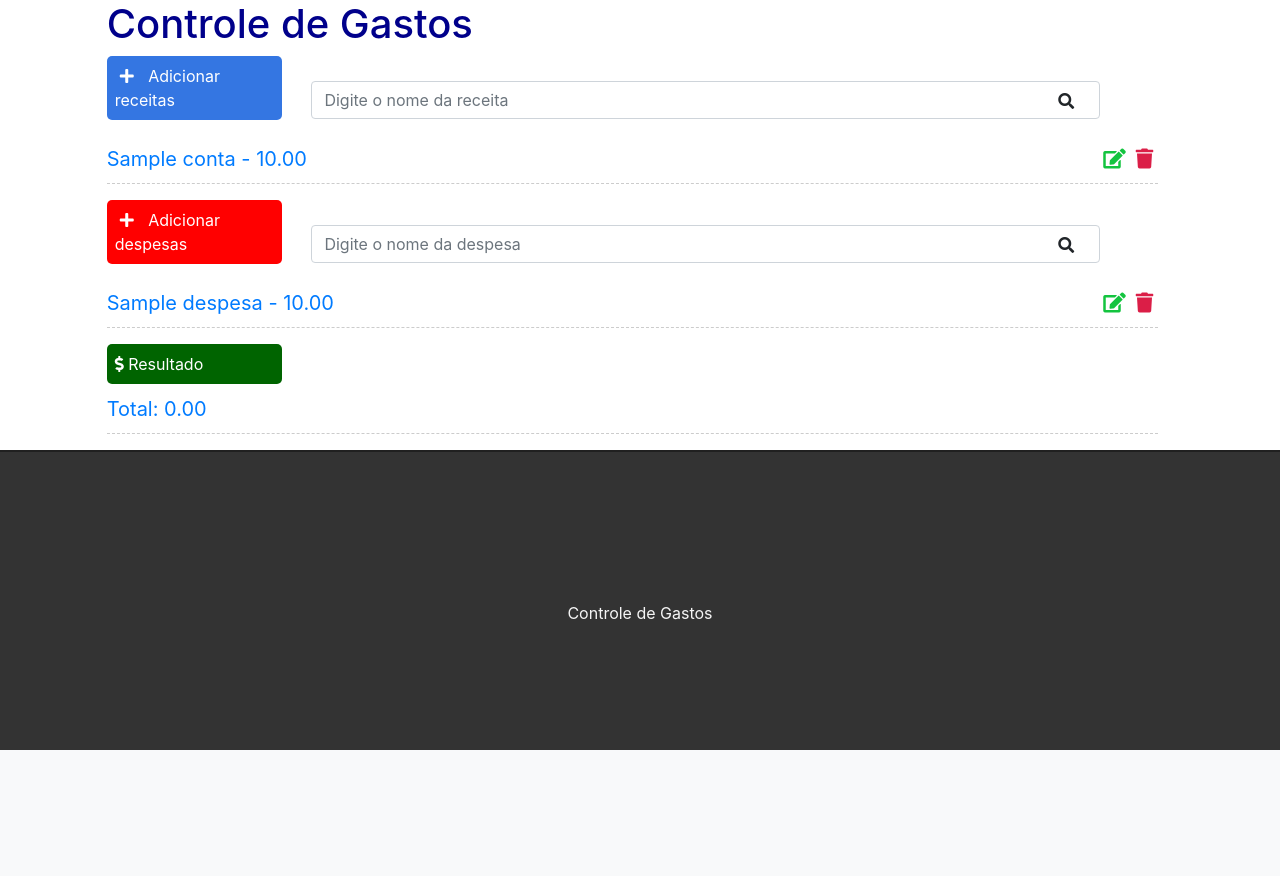
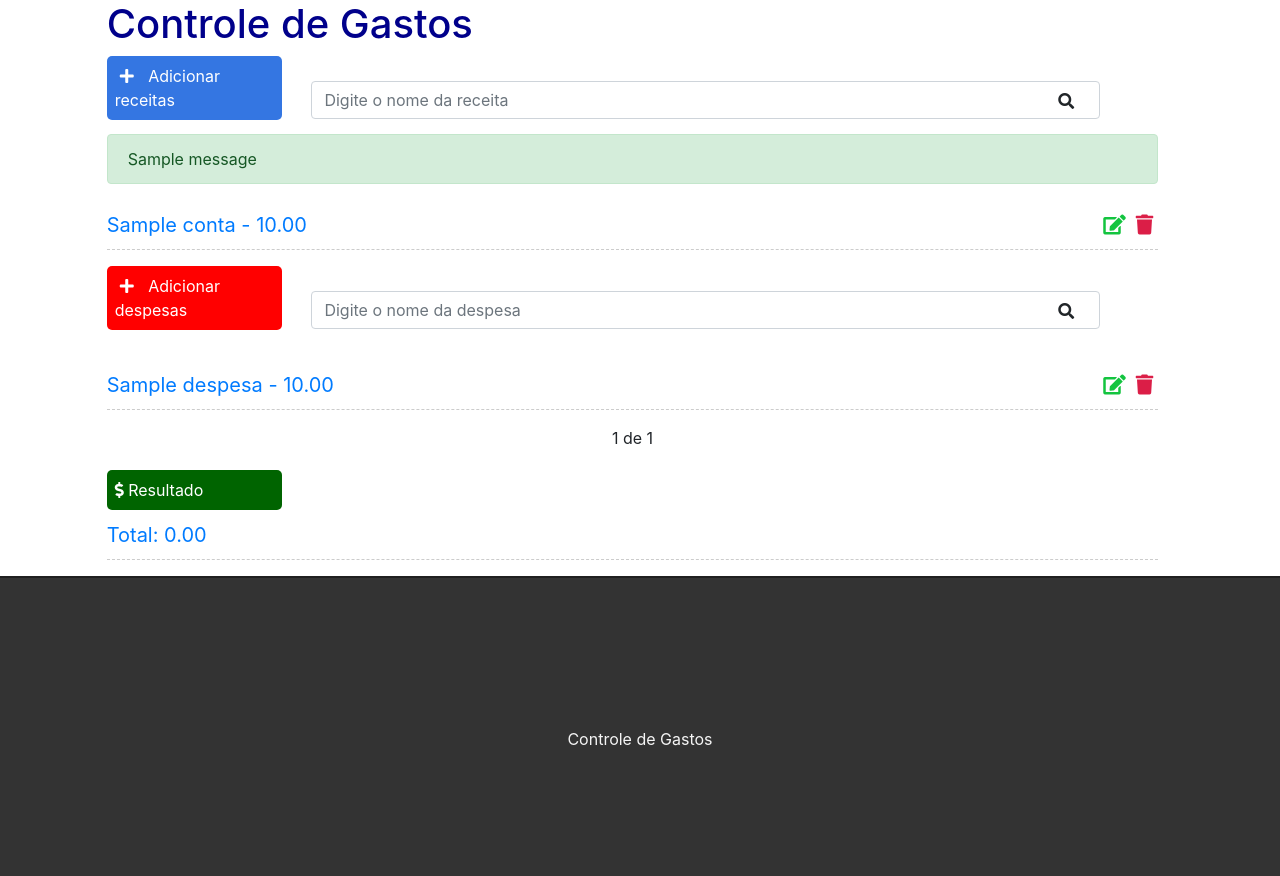
Before and after one commit to taisatavares/controle_gastos, a Django app: page / in a window 1280 px wide. Shown: the part 57-933 px from the top of the page. Before the commit the page ends 807 px from the top, so only its background shows below. Run offline with Django 4.2, Linux system fonts and the light colour scheme; tables that the repository leaves empty hold one stand-in row (values such as "Sample post"); one stand-in notice (Sample message) is shown; some libraries are stand-ins or nearby versions.

Commit message:
configuração deletar e paginação

```diff
--- a/contas/static/css/styles.css
+++ b/contas/static/css/styles.css
@@ -249,3 +249,40 @@ footer p {
     top: 50%;
     position: relative;
 }
+
+/* Messages receitas */
+
+ul.messages {
+    padding: 0;
+}
+
+ul.messages li {
+    list-style: none;
+}
+
+/* Messages2 Despesas */
+
+ul.messages2 {
+    padding: 0;
+}
+
+ul.messages2 li {
+    list-style: none;
+}
+
+/* Paginação */
+
+.pagination {
+    margin-bottom: 20px;
+}
+
+.step-links {
+    position: relative;
+    margin-left: auto;
+    margin-right: auto;
+}
+
+.step-links .current {
+    margin-left: 5px;
+    margin-right: 5px;
+}
--- a/contas/static/js/scripts.js
+++ b/contas/static/js/scripts.js
@@ -0,0 +1,17 @@
+$(document).ready(function() {
+
+    var deleteBtn = $('.delete-btn');
+
+    $(deleteBtn).on('click', function(e) {
+
+        e.preventDefault();
+
+        var delLink = $(this).attr('href');
+        var result = confirm('Tem certeza que deseja deletar?');
+
+        if(result) {
+            window.location.href = delLink;
+        }
+    });
+
+});
--- a/contas/templates/contas/list.html
+++ b/contas/templates/contas/list.html
@@ -14,11 +14,18 @@
         <input class="form-control" type="text" id="pesquisa" name="search" name="search" placeholder="Digite o nome da receita">
         <i class="fas fa-search"></i>
     </div>
+    {% if messages %}
+    <ul class="messages">
+        {% for message in messages %}
+            <li {% if message.tags %} class="alert alert-{{message.tags}}"{% endif %}>{{ message }}</li>
+        {% endfor %}
+    </ul>
+    {% endif %}
     <ul class="conta-list">
         {% for conta in contas %}
         <li class="conta-item">
             <span><a href="/conta/{{conta.id}}">{{conta.titulo}} - {{conta.valor}}</a></span>
-            <span><i class="fas fa-trash"></i></span>
+            <a href="delete/{{conta.id}}" class="delete-btn"><span><i class="fas fa-trash"></i></span></a>
             <a href="edit/{{conta.id}}"><span><i class="fas fa-edit"></i></span></a>
         </li>
         {% endfor %}
@@ -34,15 +41,37 @@
         <input class="form-control" type="text" id="search" name="search" name="search" placeholder="Digite o nome da despesa">
         <i class="fas fa-search"></i>
     </div>
+        {% if messages %}
+    <ul class="messages2">
+        {% for message in messages2 %}
+            <li {% if message.tags %} class="alert alert-{{message.tags}}"{% endif %}>{{ message }}</li>
+        {% endfor %}
+    </ul>
+        {% endif %}
     <ul class="despesa-list">
         {% for despesa in despesas %}
         <li class="despesa-item">
             <span><a href="/despesa/{{despesa.id}}">{{despesa.titulo}} - {{despesa.valor}}</a></span>
-            <span><i class="fas fa-trash"></i></span>
+            <a href="deletar/{{despesa.id}}" class="delete-btn"><span><i class="fas fa-trash"></i></span></a>
             <a href="edicao/{{despesa.id}}"><span><i class="fas fa-edit"></i></span></a>
         </li>
         {% endfor %}
     </ul>
+        <div class="pagination">
+            <span class="step-links">
+                {% if despesas.has_previous %}
+                    <a href="?page={{ despesas.previous_page_number }}"><i class="fas fa-arrow-left"></i></a>
+                {% endif %}
+
+                <span class="current">
+                    {{ despesas.number }} de {{ despesas.paginator.num_pages }}
+                </span>
+
+                {% if despesas.has_next %}
+                    <a href="?page={{ despesas.next_page_number }}"><i class="fas fa-arrow-right"></i></a>
+                {% endif %}
+            </span>
+        </div>
     </div>
     <div class="offset-1 col-10 list-div">
     <div class="col-2 result-div">
--- a/contas/urls.py
+++ b/contas/urls.py
@@ -10,5 +10,7 @@ urlpatterns = [
     path('newdespesa/', views.newDespesa, name="nova-despesa"),
     path('edit/<int:id>', views.editConta, name="edit-conta"),
     path('edicao/<int:id>', views.edicaoDespesa, name="edicao-conta"),
+    path('delete/<int:id>', views.deleteConta, name="delete-conta"),
+    path('deletar/<int:id>', views.deletarDespesa, name="deletar-despesa"),
     path('yourname/<str:name>', views.yourName, name='your-name'),
 ]
--- a/contas/views.py
+++ b/contas/views.py
@@ -1,4 +1,5 @@
 from django.shortcuts import render, get_object_or_404, redirect
+from django.core.paginator import Paginator
 from django.http import HttpResponse
 from .models import Conta
 from .models import Despesa
@@ -6,12 +7,17 @@ from .models import Resultado
 from decimal import Decimal
 from .forms import ContaForm
 from .forms import DespesaForm
+from django.contrib import messages
+from django.core.paginator import Paginator
 
 
 def contaList(request):
     contas = Conta.objects.all().order_by('-created_at')
-    despesas = Despesa.objects.all().order_by('-created_at')
-    resultado = calcula_resultado(contas, despesas)
+    despesas_list = Despesa.objects.all().order_by('-created_at')
+    paginator = Paginator(despesas_list,4)
+    page = request.GET.get('page')
+    despesas = paginator.get_page(page)
+    resultado = calcula_resultado(contas, despesas_list)
     return render(request, 'contas/list.html', {'contas': contas, 'despesas': despesas, 'resultado_final': resultado})
 
 
@@ -86,6 +92,22 @@ def edicaoDespesa(request, id):
     else:
         return render(request, 'contas/edicaodespesa.html', {'form': form, 'despesa': despesa})
 
+def deleteConta(request, id):
+    conta = get_object_or_404(Conta, pk=id)
+    conta.delete()
+
+    messages.info(request, 'Receita deletada com sucesso')
+
+    return redirect('/')
+
+def deletarDespesa(request, id):
+    despesa = get_object_or_404(Despesa, pk=id)
+    despesa.delete()
+
+    messages.info(request, 'Despesa deletada com sucesso')
+
+    return redirect('/')
+
 def helloWorld(request):
     return HttpResponse('Hello World!')
 
```
